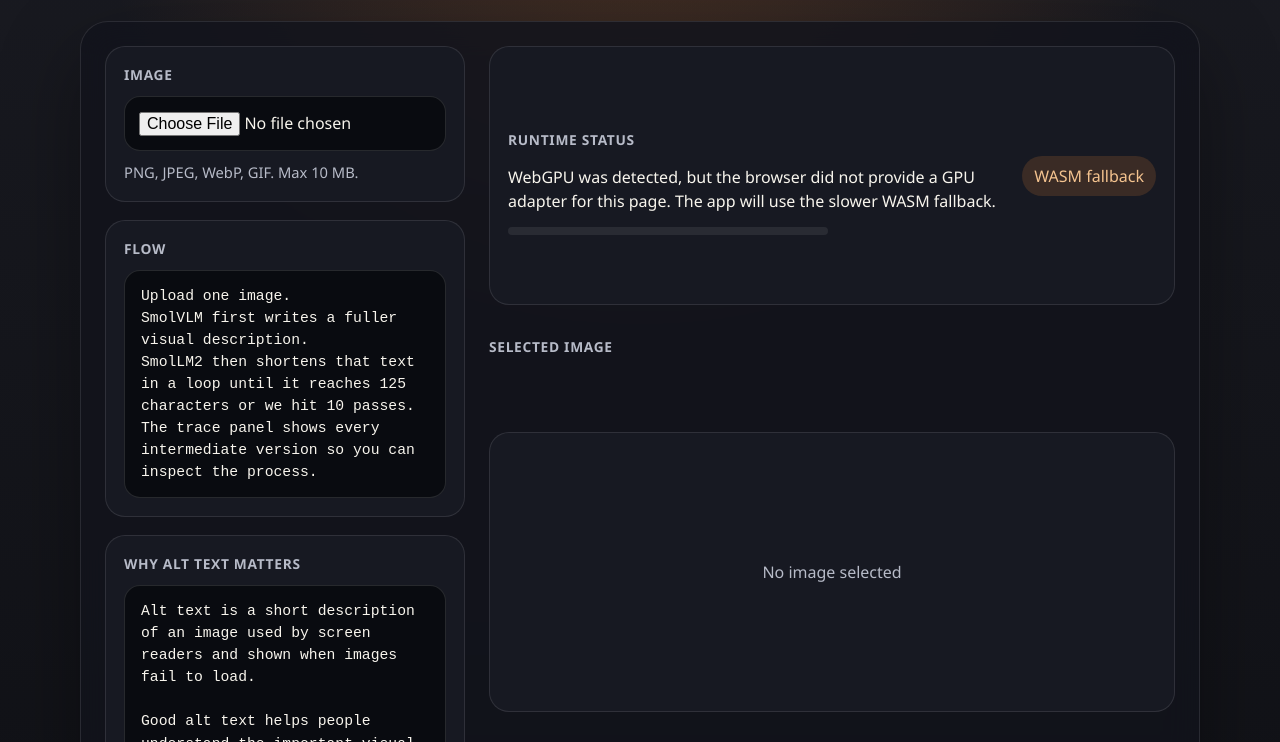
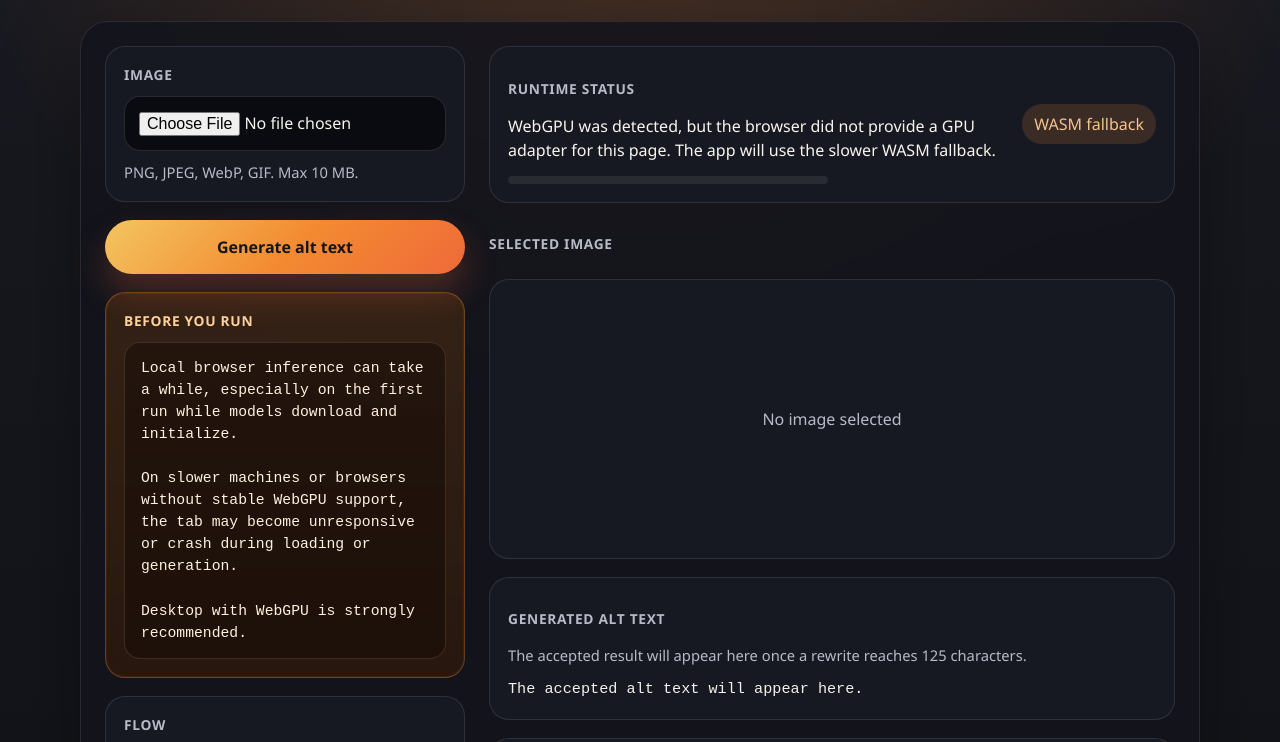
Before and after one commit to Summer-o00o/in-browser-multimodel-llm-alt-text-generator, a website built with Vite: page index.html in a window 1280 px wide. Shown: the part 207-949 px from the top of the page. Built offline with nearby package versions, Linux system fonts and the light colour scheme.

Commit message:
Add runtime warning for long local model runs

```diff
--- a/src/app.ts
+++ b/src/app.ts
@@ -23,6 +23,12 @@ const TRACE_EXPLAINER = [
   'Then we feed that text back into the text model over several passes, checking the character count after each one.',
   `The loop stops as soon as a rewrite fits within ${ALT_TEXT_CHARACTER_LIMIT} characters, or fails after ${MAX_REWRITE_LOOPS} passes.`,
 ].join('\n');
+
+const RUNTIME_WARNING = [
+  'Local browser inference can take a while, especially on the first run while models download and initialize.',
+  'On slower machines or browsers without stable WebGPU support, the tab may become unresponsive or crash during loading or generation.',
+  'Desktop with WebGPU is strongly recommended.',
+].join('\n\n');
 
 interface ViewState {
   appState: AppState;
@@ -149,6 +155,13 @@ export function mountApp(root: HTMLDivElement): void {
             <span class="hint">PNG, JPEG, WebP, GIF. Max 10 MB.</span>
           </label>
 
+          <button id="run-button" class="run-button" type="button">Generate alt text</button>
+
+          <section class="warning-card">
+            <span class="warning-label">Before you run</span>
+            <pre class="warning-body">${RUNTIME_WARNING}</pre>
+          </section>
+
           <section class="field">
             <span class="label">Flow</span>
             <pre class="prompt-display">${ALT_TEXT_STRATEGY}</pre>
@@ -163,8 +176,6 @@ export function mountApp(root: HTMLDivElement): void {
             <span class="label">Rewrite loop</span>
             <pre class="prompt-display">${TRACE_EXPLAINER}</pre>
           </section>
-
-          <button id="run-button" class="run-button" type="button">Generate alt text</button>
         </div>
 
         <div class="column output">
--- a/src/style.css
+++ b/src/style.css
@@ -98,6 +98,7 @@ img {
   grid-template-columns: minmax(280px, 360px) minmax(0, 1fr);
   gap: 24px;
   padding: 24px;
+  align-items: start;
 }
 
 .column {
@@ -119,6 +120,16 @@ img {
   border: 1px solid var(--border);
 }
 
+.warning-card {
+  display: grid;
+  gap: 10px;
+  padding: 18px;
+  border-radius: 20px;
+  background: linear-gradient(180deg, rgba(90, 50, 18, 0.48) 0%, rgba(47, 26, 12, 0.78) 100%);
+  border: 1px solid rgba(243, 139, 49, 0.32);
+  box-shadow: inset 0 0 0 1px rgba(243, 139, 49, 0.08);
+}
+
 .label,
 .status-label,
 .result-label {
@@ -127,6 +138,26 @@ img {
   letter-spacing: 0.05em;
   text-transform: uppercase;
   color: var(--text-muted);
+}
+
+.warning-label {
+  font-size: 0.86rem;
+  font-weight: 700;
+  letter-spacing: 0.05em;
+  text-transform: uppercase;
+  color: #ffd39d;
+}
+
+.warning-body {
+  margin: 0;
+  padding: 14px 16px;
+  border: 1px solid rgba(255, 211, 157, 0.14);
+  border-radius: 16px;
+  background: rgba(18, 11, 6, 0.45);
+  color: #fff2df;
+  white-space: pre-wrap;
+  font-family: 'IBM Plex Mono', 'SFMono-Regular', monospace;
+  font-size: 0.92rem;
 }
 
 .hint {
@@ -224,6 +255,7 @@ textarea:focus-visible,
 .output {
   display: grid;
   gap: 18px;
+  align-content: start;
 }
 
 .preview-grid {
```
Also changed, not shown: README.md.
